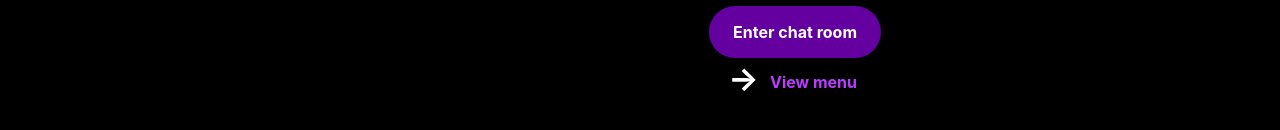
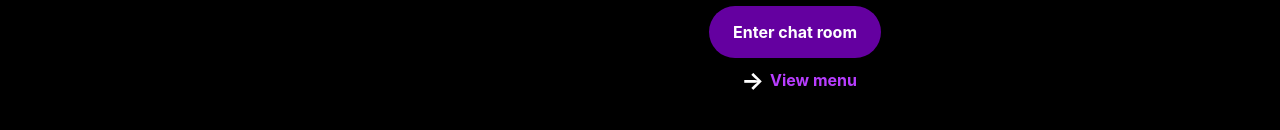
Before and after one commit to douglasdavid177/Chat-Room, a Next.js app: page / in a window 1280 px wide. Shown: the part 546-676 px from the top of the page. Built offline with nearby package versions, Linux system fonts and the light colour scheme.

Commit message:
adjustments to arrow before menu button

```diff
--- a/components/navpanel.jsx
+++ b/components/navpanel.jsx
@@ -98,7 +98,7 @@ Remember that ALL messages—sent and received—can be seen by anyone on the in
           height: 100%;
           width: 100%;
           text-align: left;
-          padding: 1.65rem 0rem 2rem 0rem;
+          padding: 1.65rem 0rem 0.75rem 0rem;
           display: flex;
           flex-direction: column;
           align-items: flex-start;
--- a/styles/globals.css
+++ b/styles/globals.css
@@ -13,21 +13,24 @@
 .rightArrowBefore {
   position: relative;
   width: 2.15rem;
-  height: 1.5rem;
+  /* height: 1.5rem; */
+  display: flex;
+  justify-content: center;
+  align-items: center;
 }
 .rightArrowBefore::before {
   /*Left arrow before word with this class*/
   /*This class is in a seperate file because
   the symbol can't be decoded in styled jsx*/
-  position: absolute;
+  /* position: absolute; */
   color: white;
   content: "\2192  ";
   background: none;
-  font-size: 1rem;
-  bottom: 0;
-  left: 0;
+  /* font-size: 1rem; */
+  /* bottom: 0;
+  left: 0; */
   margin: 0;
   padding: 0;
-  height: 1.5rem;
-  transform: scale(2) translateX(0rem);
+  /* height: 1.5rem; */
+  transform: scale(1.5) translateX(0rem);
 }
```
